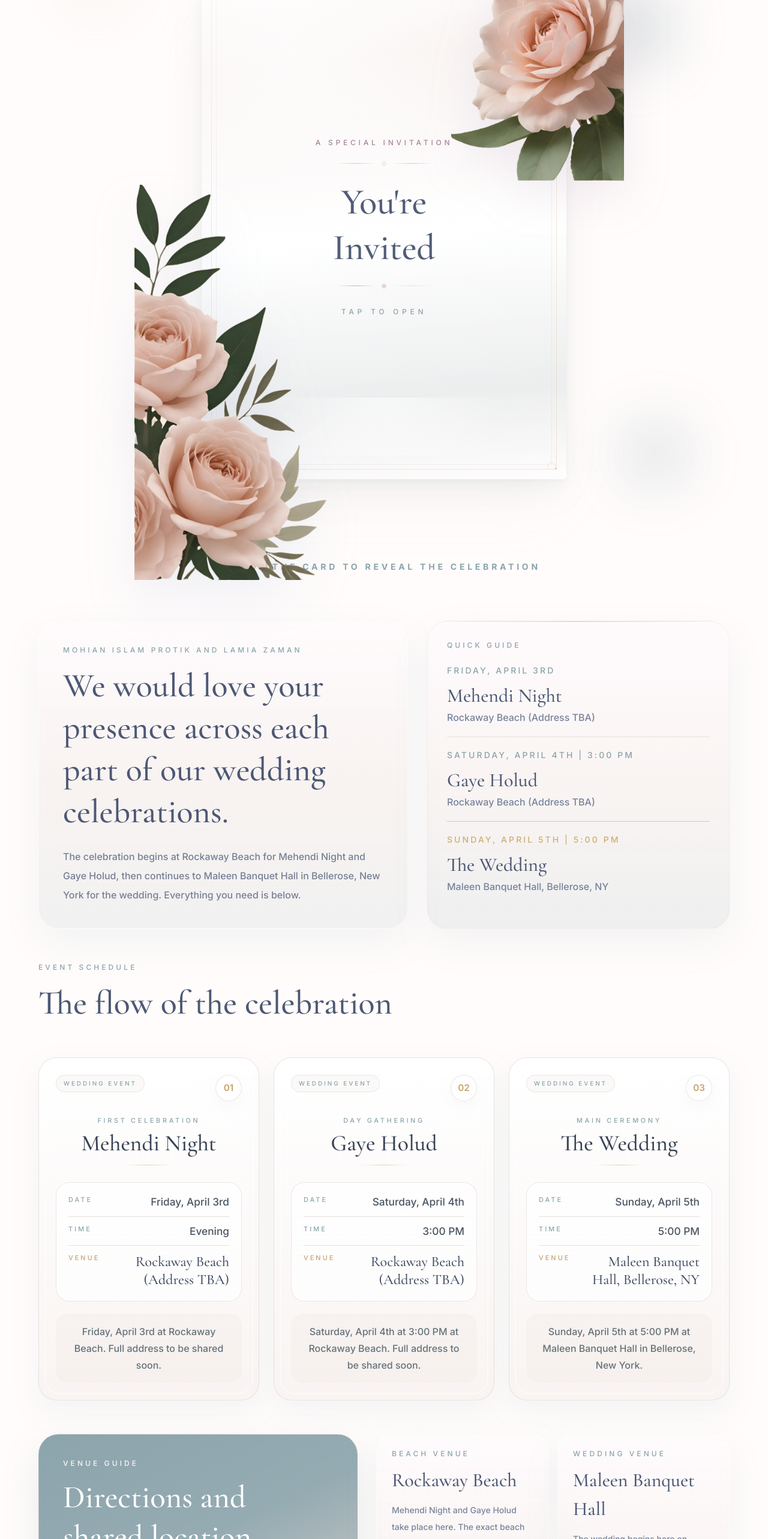
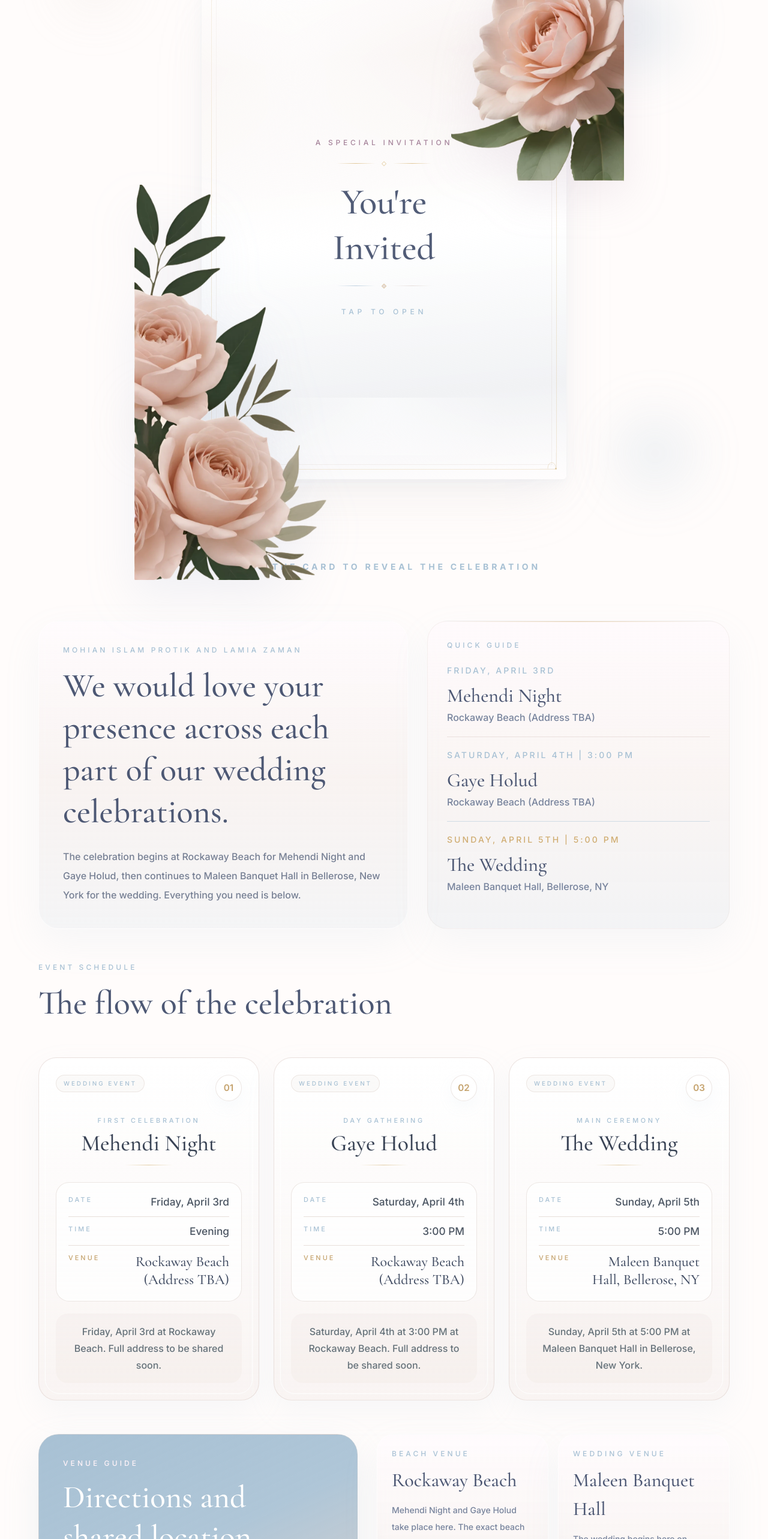
Before and after one commit to fuadnafiz98/protik-invitation, a Next.js app: page / in a window 1280 px wide. Shown: the part 234-2800 px from the top of the page at 60% size. Built offline with nearby package versions, Linux system fonts and the light colour scheme.

Commit message:
chore: update blue

```diff
--- a/app/invitation-page.tsx
+++ b/app/invitation-page.tsx
@@ -76,7 +76,7 @@ const FLOATING_BLOOMS: ReadonlyArray<{
     right: "12%",
     delay: 1,
     duration: 16,
-    color: "bg-[#8CA4AC]/48",
+    color: "bg-[#A8C1D4]/48",
   },
   {
     id: "bottom-left",
@@ -94,7 +94,7 @@ const FLOATING_BLOOMS: ReadonlyArray<{
     right: "10%",
     delay: 0.7,
     duration: 14,
-    color: "bg-[#8CA4AC]/34",
+    color: "bg-[#A8C1D4]/34",
   },
 ] as const
 
@@ -188,7 +188,7 @@ function EventCard({
 }: EventCardProps) {
   return (
     <motion.article
-      className="group relative flex h-full flex-col overflow-hidden rounded-[30px] border border-[#DFD3CE]/60 bg-[linear-gradient(180deg,rgba(255,255,255,0.96)_0%,rgba(223,211,206,0.18)_100%)] p-6 shadow-[0_18px_48px_rgba(140,164,172,0.1)] backdrop-blur-sm sm:p-7"
+      className="group relative flex h-full flex-col overflow-hidden rounded-[30px] border border-[#DFD3CE]/60 bg-[linear-gradient(180deg,rgba(255,255,255,0.96)_0%,rgba(223,211,206,0.18)_100%)] p-6 shadow-[0_18px_48px_rgba(168,193,212,0.1)] backdrop-blur-sm sm:p-7"
       initial={reducedMotion ? undefined : { opacity: 0, y: 36 }}
       whileInView={reducedMotion ? undefined : { opacity: 1, y: 0 }}
       whileHover={reducedMotion ? undefined : { y: -6 }}
@@ -204,16 +204,16 @@ function EventCard({
 
       <div className="relative flex h-full flex-col">
         <div className="flex items-start justify-between gap-4">
-          <span className="inline-flex rounded-full border border-[#DFD3CE]/50 bg-[#DFD3CE]/12 px-3 py-1.5 text-[0.62rem] tracking-[0.3em] text-[#8CA4AC] uppercase">
+          <span className="inline-flex rounded-full border border-[#DFD3CE]/50 bg-[#DFD3CE]/12 px-3 py-1.5 text-[0.62rem] tracking-[0.3em] text-[#A8C1D4] uppercase">
             Wedding Event
           </span>
-          <div className="flex h-11 w-11 items-center justify-center rounded-full border border-[#DFD3CE]/55 bg-white/75 text-[0.95rem] font-semibold text-[#c5a36e] shadow-[0_10px_24px_rgba(140,164,172,0.08)]">
+          <div className="flex h-11 w-11 items-center justify-center rounded-full border border-[#DFD3CE]/55 bg-white/75 text-[0.95rem] font-semibold text-[#c5a36e] shadow-[0_10px_24px_rgba(168,193,212,0.08)]">
             0{index + 1}
           </div>
         </div>
 
         <div className="mt-6 text-center">
-          <p className="text-[0.68rem] tracking-[0.34em] text-[#8CA4AC] uppercase">
+          <p className="text-[0.68rem] tracking-[0.34em] text-[#A8C1D4] uppercase">
             {label}
           </p>
           <h3 className="mt-3 font-heading text-[2.15rem] leading-[1] text-[#394355] sm:text-[2.35rem]">
@@ -224,7 +224,7 @@ function EventCard({
 
         <div className="mt-7 space-y-3 rounded-[22px] border border-[#DFD3CE]/55 bg-white/68 p-5 shadow-[inset_0_1px_0_rgba(255,255,255,0.9)]">
           <div className="flex items-start justify-between gap-4 border-b border-[#DFD3CE]/70 pb-3">
-            <p className="text-[0.68rem] tracking-[0.28em] text-[#8CA4AC] uppercase">
+            <p className="text-[0.68rem] tracking-[0.28em] text-[#A8C1D4] uppercase">
               Date
             </p>
             <p className="text-right text-[1.02rem] leading-snug text-[#4b5562] sm:text-[1.08rem]">
@@ -232,7 +232,7 @@ function EventCard({
             </p>
           </div>
           <div className="flex items-start justify-between gap-4 border-b border-[#DFD3CE]/70 pb-3">
-            <p className="text-[0.68rem] tracking-[0.28em] text-[#8CA4AC] uppercase">
+            <p className="text-[0.68rem] tracking-[0.28em] text-[#A8C1D4] uppercase">
               Time
             </p>
             <p className="text-right text-[1.02rem] leading-snug text-[#4b5562] sm:text-[1.08rem]">
@@ -264,7 +264,7 @@ function DecorativeCardFrame({ dark = false }: DecorativeCardFrameProps) {
     ? "rgba(211, 181, 123, 0.5)"
     : "rgba(211, 181, 123, 0.55)"
   const secondaryStroke = dark
-    ? "rgba(140, 164, 172, 0.28)"
+    ? "rgba(168, 193, 212, 0.28)"
     : "rgba(223, 211, 206, 0.44)"
   const accentFill = dark
     ? "rgba(211, 181, 123, 0.72)"
@@ -284,7 +284,7 @@ function DecorativeCardFrame({ dark = false }: DecorativeCardFrameProps) {
         className="pointer-events-none absolute inset-5 sm:inset-6"
         style={{
           border: dark
-            ? "1px solid rgba(140, 164, 172, 0.2)"
+            ? "1px solid rgba(168, 193, 212, 0.2)"
             : "1px solid rgba(223, 211, 206, 0.32)",
         }}
       />
@@ -414,9 +414,9 @@ function InvitationHeroCard({
           style={{
             aspectRatio: "3 / 4.15",
             boxShadow: `
-              0 2px 4px rgba(140, 164, 172, 0.04),
-              0 8px 16px rgba(140, 164, 172, 0.06),
-              0 25px 60px -12px rgba(140, 164, 172, 0.12),
+              0 2px 4px rgba(168, 193, 212, 0.04),
+              0 8px 16px rgba(168, 193, 212, 0.06),
+              0 25px 60px -12px rgba(168, 193, 212, 0.12),
               0 50px 100px -30px rgba(223, 211, 206, 0.18),
               inset 0 1px 1px rgba(255, 255, 255, 0.9),
               inset 0 -1px 1px rgba(223, 211, 206, 0.18)
@@ -424,7 +424,7 @@ function InvitationHeroCard({
           }}
         >
           <motion.div
-            className="absolute inset-0 overflow-hidden bg-[linear-gradient(175deg,#fffdfd_0%,rgba(223,211,206,0.18)_18%,rgba(255,255,255,0.96)_52%,rgba(140,164,172,0.16)_82%,#fffdfd_100%)] p-8 sm:p-10"
+            className="absolute inset-0 overflow-hidden bg-[linear-gradient(175deg,#fffdfd_0%,rgba(223,211,206,0.18)_18%,rgba(255,255,255,0.96)_52%,rgba(168,193,212,0.16)_82%,#fffdfd_100%)] p-8 sm:p-10"
             style={cardFaceStyle}
             animate={
               reducedMotion
@@ -467,13 +467,13 @@ function InvitationHeroCard({
                 </motion.h2>
 
                 <div className="mt-6 mb-8 flex items-center justify-center gap-3">
-                  <div className="h-px w-16 bg-gradient-to-r from-transparent via-[#8CA4AC] to-transparent opacity-75" />
+                  <div className="h-px w-16 bg-gradient-to-r from-transparent via-[#A8C1D4] to-transparent opacity-75" />
                   <div className="h-1.5 w-1.5 rotate-45 border border-[#d5b06f]/45 bg-[#DFD3CE]/70" />
                   <div className="h-px w-16 bg-gradient-to-r from-transparent via-[#DFD3CE] to-transparent opacity-75" />
                 </div>
 
                 <motion.p
-                  className="text-[10px] font-medium tracking-[0.48em] text-[#8CA4AC] uppercase sm:text-xs"
+                  className="text-[10px] font-medium tracking-[0.48em] text-[#A8C1D4] uppercase sm:text-xs"
                   animate={
                     reducedMotion ? undefined : { opacity: [0.55, 1, 0.55] }
                   }
@@ -490,7 +490,7 @@ function InvitationHeroCard({
           </motion.div>
 
           <motion.div
-            className="absolute inset-0 overflow-hidden bg-[linear-gradient(175deg,#fffdfd_0%,rgba(223,211,206,0.18)_18%,rgba(255,255,255,0.96)_52%,rgba(140,164,172,0.16)_82%,#fffdfd_100%)] p-8 text-[#39445a] sm:p-10"
+            className="absolute inset-0 overflow-hidden bg-[linear-gradient(175deg,#fffdfd_0%,rgba(223,211,206,0.18)_18%,rgba(255,255,255,0.96)_52%,rgba(168,193,212,0.16)_82%,#fffdfd_100%)] p-8 text-[#39445a] sm:p-10"
             style={{
               ...cardFaceStyle,
               transform: "rotateY(-180deg)",
@@ -527,7 +527,7 @@ function InvitationHeroCard({
             >
               <div className="mx-auto flex w-full max-w-[17rem] flex-col items-center px-2 py-3 text-center sm:max-w-[27rem]">
                 <motion.p
-                  className="text-[10px] font-medium tracking-[0.34em] text-[#8CA4AC] uppercase sm:text-xs"
+                  className="text-[10px] font-medium tracking-[0.34em] text-[#A8C1D4] uppercase sm:text-xs"
                   initial={reducedMotion ? undefined : { opacity: 0, y: 8 }}
                   animate={reducedMotion ? undefined : { opacity: 1, y: 0 }}
                   transition={{ delay: reducedMotion ? 0 : 0.14 }}
@@ -606,7 +606,7 @@ function InvitationHeroCard({
                   <p className="text-[11px] font-semibold tracking-[0.22em] text-[#d2ae73] uppercase sm:text-xs">
                     April 3rd to April 5th
                   </p>
-                  <p className="mt-1 text-[10px] tracking-[0.18em] text-[#8CA4AC] uppercase sm:text-[11px]">
+                  <p className="mt-1 text-[10px] tracking-[0.18em] text-[#A8C1D4] uppercase sm:text-[11px]">
                     Rockaway Beach and Maleen Banquet Hall
                   </p>
                 </motion.div>
@@ -707,11 +707,11 @@ export default function InvitationPage() {
     <MotionConfig reducedMotion="user">
       <main className="relative overflow-x-hidden bg-[#fffcfb] text-[#384355]">
         <motion.div
-          className="fixed inset-x-0 top-0 z-50 h-1 origin-left bg-gradient-to-r from-[#d7b57a] via-[#DFD3CE] to-[#8CA4AC]"
+          className="fixed inset-x-0 top-0 z-50 h-1 origin-left bg-gradient-to-r from-[#d7b57a] via-[#DFD3CE] to-[#A8C1D4]"
           style={{ scaleX: progressScaleX }}
         />
 
-        <div className="pointer-events-none fixed inset-0 -z-20 bg-[radial-gradient(circle_at_top,rgba(255,255,255,0.82),transparent_28%),radial-gradient(circle_at_18%_18%,rgba(223,211,206,0.42),transparent_34%),radial-gradient(circle_at_82%_12%,rgba(140,164,172,0.34),transparent_30%),linear-gradient(180deg,#fffafc_0%,rgba(223,211,206,0.12)_44%,rgba(140,164,172,0.1)_100%)]" />
+        <div className="pointer-events-none fixed inset-0 -z-20 bg-[radial-gradient(circle_at_top,rgba(255,255,255,0.82),transparent_28%),radial-gradient(circle_at_18%_18%,rgba(223,211,206,0.42),transparent_34%),radial-gradient(circle_at_82%_12%,rgba(168,193,212,0.34),transparent_30%),linear-gradient(180deg,#fffafc_0%,rgba(223,211,206,0.12)_44%,rgba(168,193,212,0.1)_100%)]" />
         <div className="pointer-events-none fixed inset-0 -z-10 bg-[linear-gradient(120deg,rgba(255,255,255,0.14)_0%,transparent_32%,rgba(255,255,255,0.08)_58%,transparent_100%)]" />
 
         <section
@@ -810,7 +810,7 @@ export default function InvitationPage() {
               {!isOpen ? (
                 <motion.p
                   key="closed"
-                  className="text-center text-[0.72rem] font-bold tracking-[0.34em] text-[#8CA4AC] uppercase sm:text-sm"
+                  className="text-center text-[0.72rem] font-bold tracking-[0.34em] text-[#A8C1D4] uppercase sm:text-sm"
                   initial={reducedMotion ? undefined : { opacity: 0, y: 10 }}
                   animate={reducedMotion ? undefined : { opacity: 1, y: 0 }}
                   exit={reducedMotion ? undefined : { opacity: 0, y: -10 }}
@@ -820,7 +820,7 @@ export default function InvitationPage() {
               ) : (
                 <motion.p
                   key="opened"
-                  className="text-center text-[0.72rem] tracking-[0.34em] text-[#8CA4AC] uppercase sm:text-sm"
+                  className="text-center text-[0.72rem] tracking-[0.34em] text-[#A8C1D4] uppercase sm:text-sm"
                   initial={reducedMotion ? undefined : { opacity: 0, y: 10 }}
                   animate={
                     reducedMotion
@@ -847,8 +847,8 @@ export default function InvitationPage() {
               reducedMotion={reducedMotion}
               className="grid gap-8 lg:grid-cols-[1.1fr_0.9fr]"
             >
-              <div className="rounded-[34px] border border-white/60 bg-[linear-gradient(180deg,rgba(255,251,253,0.88),rgba(223,211,206,0.2),rgba(140,164,172,0.12))] p-8 shadow-[0_24px_60px_rgba(140,164,172,0.1)] backdrop-blur-sm sm:p-10">
-                <p className="text-xs font-medium tracking-[0.34em] text-[#8CA4AC] uppercase">
+              <div className="rounded-[34px] border border-white/60 bg-[linear-gradient(180deg,rgba(255,251,253,0.88),rgba(223,211,206,0.2),rgba(168,193,212,0.12))] p-8 shadow-[0_24px_60px_rgba(168,193,212,0.1)] backdrop-blur-sm sm:p-10">
+                <p className="text-xs font-medium tracking-[0.34em] text-[#A8C1D4] uppercase">
                   Mohian Islam Protik and Lamia Zaman
                 </p>
                 <h2 className="mt-4 font-heading text-[2.5rem] leading-tight text-[#4d5874] sm:text-[3.5rem]">
@@ -864,7 +864,7 @@ export default function InvitationPage() {
               </div>
 
               <motion.div
-                className="relative overflow-hidden rounded-[34px] border border-[#DFD3CE]/28 bg-[linear-gradient(180deg,rgba(255,250,252,0.96),rgba(223,211,206,0.16),rgba(140,164,172,0.14))] p-8 shadow-[0_24px_60px_rgba(140,164,172,0.1)]"
+                className="relative overflow-hidden rounded-[34px] border border-[#DFD3CE]/28 bg-[linear-gradient(180deg,rgba(255,250,252,0.96),rgba(223,211,206,0.16),rgba(168,193,212,0.14))] p-8 shadow-[0_24px_60px_rgba(168,193,212,0.1)]"
                 initial={
                   reducedMotion ? undefined : { opacity: 0, scale: 0.96 }
                 }
@@ -875,12 +875,12 @@ export default function InvitationPage() {
                 transition={{ duration: 0.8, ease: [0.22, 1, 0.36, 1] }}
               >
                 <div className="absolute inset-x-8 top-0 h-px bg-gradient-to-r from-transparent via-[#d5b06f]/55 to-transparent" />
-                <p className="text-xs font-medium tracking-[0.34em] text-[#8CA4AC] uppercase">
+                <p className="text-xs font-medium tracking-[0.34em] text-[#A8C1D4] uppercase">
                   Quick Guide
                 </p>
                 <div className="mt-6 space-y-5">
                   <div>
-                    <p className="text-sm tracking-[0.22em] text-[#8CA4AC] uppercase">
+                    <p className="text-sm tracking-[0.22em] text-[#A8C1D4] uppercase">
                       Friday, April 3rd
                     </p>
                     <p className="mt-2 font-heading text-[2rem] text-[#4d5874]">
@@ -892,7 +892,7 @@ export default function InvitationPage() {
                   </div>
                   <div className="h-px w-full bg-[#DFD3CE]/60" />
                   <div>
-                    <p className="text-sm tracking-[0.22em] text-[#8CA4AC] uppercase">
+                    <p className="text-sm tracking-[0.22em] text-[#A8C1D4] uppercase">
                       Saturday, April 4th | 3:00 PM
                     </p>
                     <p className="mt-2 font-heading text-[2rem] text-[#4d5874]">
@@ -902,7 +902,7 @@ export default function InvitationPage() {
                       Rockaway Beach (Address TBA)
                     </p>
                   </div>
-                  <div className="h-px w-full bg-[#8CA4AC]/50" />
+                  <div className="h-px w-full bg-[#A8C1D4]/50" />
                   <div>
                     <p className="text-sm tracking-[0.22em] text-[#d0ad72] uppercase">
                       Sunday, April 5th | 5:00 PM
@@ -920,7 +920,7 @@ export default function InvitationPage() {
 
             <Reveal reducedMotion={reducedMotion}>
               <div className="max-w-3xl">
-                <p className="text-xs font-medium tracking-[0.34em] text-[#8CA4AC] uppercase">
+                <p className="text-xs font-medium tracking-[0.34em] text-[#A8C1D4] uppercase">
                   Event Schedule
                 </p>
                 <h2 className="mt-4 font-heading text-[2.5rem] leading-tight text-[#4d5874] sm:text-[3.5rem]">
@@ -944,7 +944,7 @@ export default function InvitationPage() {
               reducedMotion={reducedMotion}
               className="grid gap-8 lg:grid-cols-[0.95fr_1.05fr]"
             >
-              <div className="rounded-[34px] border border-[#DFD3CE]/28 bg-[linear-gradient(155deg,#8CA4AC_0%,rgba(140,164,172,0.92)_46%,#DFD3CE_100%)] p-8 text-white shadow-[0_24px_60px_rgba(140,164,172,0.18)] sm:p-10">
+              <div className="rounded-[34px] border border-[#DFD3CE]/28 bg-[linear-gradient(155deg,#A8C1D4_0%,rgba(168,193,212,0.92)_46%,#DFD3CE_100%)] p-8 text-white shadow-[0_24px_60px_rgba(168,193,212,0.18)] sm:p-10">
                 <p className="text-xs font-medium tracking-[0.34em] text-[#fff3f8] uppercase">
                   Venue Guide
                 </p>
@@ -967,13 +967,13 @@ export default function InvitationPage() {
 
               <div className="grid gap-4 sm:grid-cols-2">
                 <motion.div
-                  className="rounded-[28px] border border-white/60 bg-[linear-gradient(180deg,rgba(255,251,253,0.92),rgba(223,211,206,0.16),rgba(140,164,172,0.12))] p-6 shadow-[0_24px_60px_rgba(140,164,172,0.1)] backdrop-blur-sm"
+                  className="rounded-[28px] border border-white/60 bg-[linear-gradient(180deg,rgba(255,251,253,0.92),rgba(223,211,206,0.16),rgba(168,193,212,0.12))] p-6 shadow-[0_24px_60px_rgba(168,193,212,0.1)] backdrop-blur-sm"
                   initial={reducedMotion ? undefined : { opacity: 0, x: 32 }}
                   whileInView={reducedMotion ? undefined : { opacity: 1, x: 0 }}
                   viewport={{ once: true, amount: 0.35 }}
                   transition={{ duration: 0.75, ease: [0.22, 1, 0.36, 1] }}
                 >
-                  <p className="text-xs font-medium tracking-[0.34em] text-[#8CA4AC] uppercase">
+                  <p className="text-xs font-medium tracking-[0.34em] text-[#A8C1D4] uppercase">
                     Beach Venue
                   </p>
                   <p className="mt-3 font-heading text-[2rem] text-[#4d5874]">
@@ -986,7 +986,7 @@ export default function InvitationPage() {
                 </motion.div>
 
                 <motion.div
-                  className="rounded-[28px] border border-white/60 bg-[linear-gradient(180deg,rgba(255,251,253,0.92),rgba(223,211,206,0.16),rgba(140,164,172,0.12))] p-6 shadow-[0_24px_60px_rgba(140,164,172,0.1)] backdrop-blur-sm"
+                  className="rounded-[28px] border border-white/60 bg-[linear-gradient(180deg,rgba(255,251,253,0.92),rgba(223,211,206,0.16),rgba(168,193,212,0.12))] p-6 shadow-[0_24px_60px_rgba(168,193,212,0.1)] backdrop-blur-sm"
                   initial={reducedMotion ? undefined : { opacity: 0, x: 32 }}
                   whileInView={reducedMotion ? undefined : { opacity: 1, x: 0 }}
                   viewport={{ once: true, amount: 0.35 }}
@@ -996,7 +996,7 @@ export default function InvitationPage() {
                     ease: [0.22, 1, 0.36, 1],
                   }}
                 >
-                  <p className="text-xs font-medium tracking-[0.34em] text-[#8CA4AC] uppercase">
+                  <p className="text-xs font-medium tracking-[0.34em] text-[#A8C1D4] uppercase">
                     Wedding Venue
                   </p>
                   <p className="mt-3 font-heading text-[2rem] text-[#4d5874]">
@@ -1012,7 +1012,7 @@ export default function InvitationPage() {
 
             <div className="grid gap-6 lg:grid-cols-2">
               <motion.div
-                className="overflow-hidden rounded-[32px] border border-white/60 bg-[linear-gradient(180deg,rgba(255,251,253,0.92),rgba(223,211,206,0.16),rgba(140,164,172,0.12))] p-4 shadow-[0_24px_60px_rgba(140,164,172,0.1)] backdrop-blur-sm"
+                className="overflow-hidden rounded-[32px] border border-white/60 bg-[linear-gradient(180deg,rgba(255,251,253,0.92),rgba(223,211,206,0.16),rgba(168,193,212,0.12))] p-4 shadow-[0_24px_60px_rgba(168,193,212,0.1)] backdrop-blur-sm"
                 initial={reducedMotion ? undefined : { opacity: 0, y: 28 }}
                 whileInView={reducedMotion ? undefined : { opacity: 1, y: 0 }}
                 whileHover={reducedMotion ? undefined : { y: -6 }}
@@ -1020,7 +1020,7 @@ export default function InvitationPage() {
                 transition={{ duration: 0.85, ease: [0.22, 1, 0.36, 1] }}
               >
                 <div className="mb-4 px-3 pt-3">
-                  <p className="text-xs font-medium tracking-[0.34em] text-[#8CA4AC] uppercase">
+                  <p className="text-xs font-medium tracking-[0.34em] text-[#A8C1D4] uppercase">
                     Rockaway Beach
                   </p>
                   <h3 className="mt-2 font-heading text-[2rem] text-[#4d5874]">
@@ -1040,7 +1040,7 @@ export default function InvitationPage() {
               </motion.div>
 
               <motion.div
-                className="overflow-hidden rounded-[32px] border border-white/60 bg-[linear-gradient(180deg,rgba(255,251,253,0.92),rgba(223,211,206,0.16),rgba(140,164,172,0.12))] p-4 shadow-[0_24px_60px_rgba(140,164,172,0.1)] backdrop-blur-sm"
+                className="overflow-hidden rounded-[32px] border border-white/60 bg-[linear-gradient(180deg,rgba(255,251,253,0.92),rgba(223,211,206,0.16),rgba(168,193,212,0.12))] p-4 shadow-[0_24px_60px_rgba(168,193,212,0.1)] backdrop-blur-sm"
                 initial={reducedMotion ? undefined : { opacity: 0, y: 28 }}
                 whileInView={reducedMotion ? undefined : { opacity: 1, y: 0 }}
                 whileHover={reducedMotion ? undefined : { y: -6 }}
@@ -1052,14 +1052,14 @@ export default function InvitationPage() {
                 }}
               >
                 <div className="mb-4 px-3 pt-3">
-                  <p className="text-xs font-medium tracking-[0.34em] text-[#8CA4AC] uppercase">
+                  <p className="text-xs font-medium tracking-[0.34em] text-[#A8C1D4] uppercase">
                     Maleen Banquet Hall
                   </p>
                   <h3 className="mt-2 font-heading text-[2rem] text-[#4d5874]">
                     Wedding Ceremony
                   </h3>
                 </div>
-                <div className="overflow-hidden rounded-[24px] border border-[#8CA4AC]/35">
+                <div className="overflow-hidden rounded-[24px] border border-[#A8C1D4]/35">
                   <iframe
                     title="Maleen Banquet Hall map"
                     src="https://www.google.com/maps?q=Maleen%20Banquet%20Hall%20Bellerose%20NY&z=15&output=embed"
```
